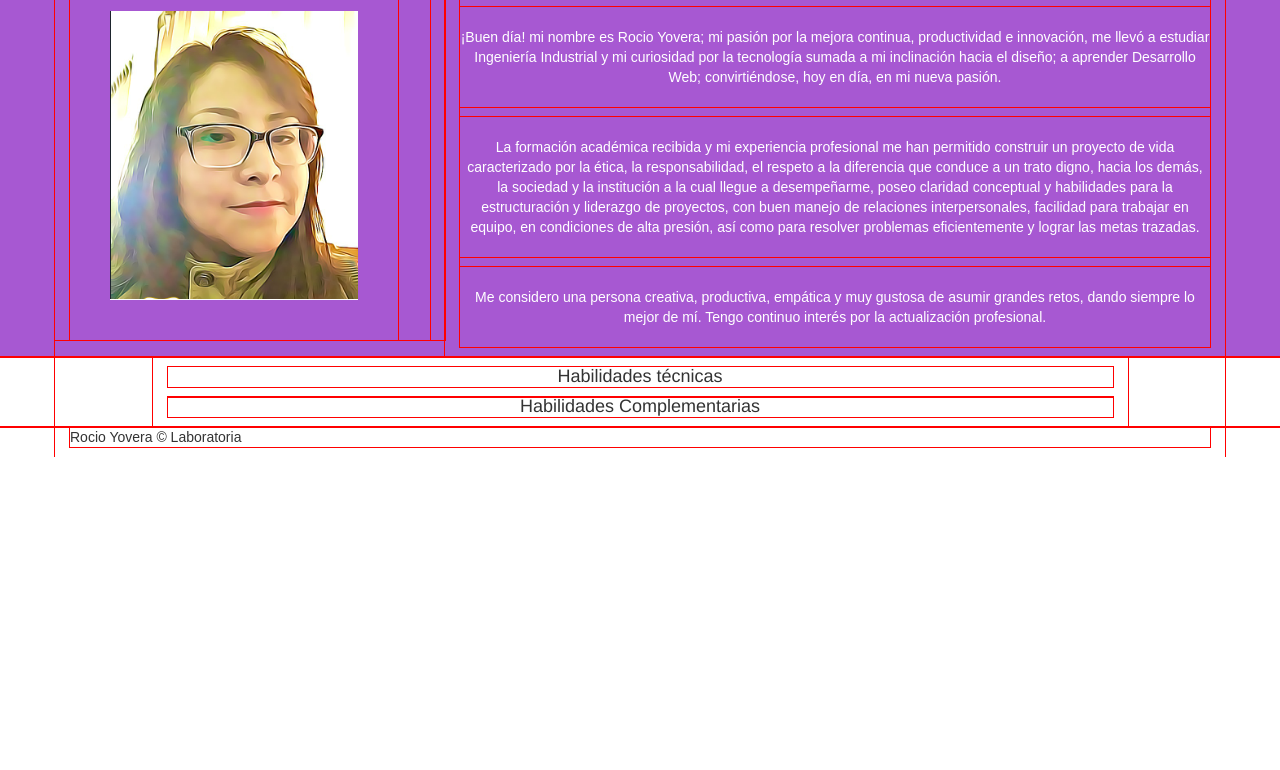
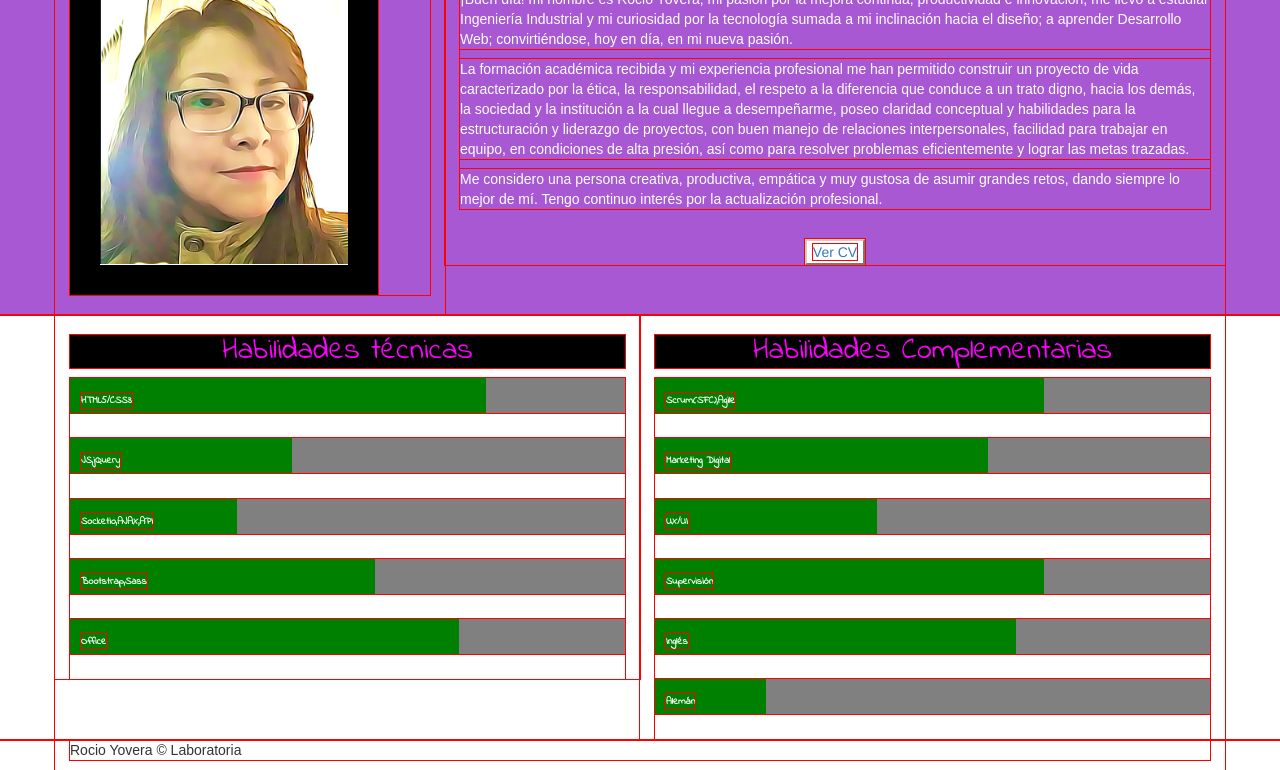
Before and after one commit to Xiovera/XioveraPortfolio, a plain HTML site: page index.html in a window 1280 px wide. Shown: the part 579-1349 px from the top of the page. Before the commit the page ends 1036 px from the top, so only its background shows below. Drawn offline with nearby package versions, Linux system fonts and the light colour scheme; a web font is replaced by a local one.

Commit message:
fin sin efectos

```diff
--- a/index.html
+++ b/index.html
@@ -5,6 +5,7 @@
 	<meta http-equiv="X-UA-Compatible" content="IE=edge"/>
 	<meta name="viewport" content="width=device-width, initial-scale=1"/>
   	<title>Portafolio</title>
+  	<link rel="shortcut icon" type="image/x-icon" href="img/favicon.ico">
     <link rel="stylesheet" href="css/bootstrap.min.css" type="text/css">
   	<script src="js/bootstrap.min.js"></script>
   	<link rel="stylesheet" href="css/main.css" type="text/css">
@@ -19,7 +20,7 @@
 				    </button>
 				    <a class="navbar-brand" href="#">
 				    	<div>
-							<img src="img/logogr.png" alt="logo" width="40px" class="img-responsive option animated pulse ">
+							<img src="img/logogr.png" alt="logo" width="40px" class="img-responsive option animated pulse">
 						</div>
 				    </a>
 			    </div>
@@ -52,6 +53,7 @@
 	</section>
 	<!----------- end hero section------>
 	<section class="about-me" id="mi">
+	<div class="fondo-oscuro">
 		<div class="container">
 			<div class="row">
 				<div class="col-md-4 col-sm-4 col-xs-12">
@@ -60,11 +62,13 @@
 					</div>
 				</div>
 				<div class="col-md-8 col-sm-8 col-xs-12">
-					<div class="text-center">
+					<div class="text-justified">
 						<h3>Sobre mí</h3>
 						<p>¡Buen día! mi nombre es Rocio Yovera; mi pasión por la mejora continua, productividad e innovación, me llevó a estudiar Ingeniería Industrial y mi curiosidad por la tecnología sumada a mi inclinación hacia el diseño; a aprender Desarrollo Web; convirtiéndose, hoy en día, en mi nueva pasión.</p>
 						<p>La formación académica recibida y mi experiencia profesional me han permitido construir un proyecto de vida caracterizado por la ética, la responsabilidad, el respeto a la diferencia que conduce a un trato digno, hacia los demás, la sociedad y la institución a la cual llegue a desempeñarme, poseo claridad conceptual y habilidades para la estructuración y liderazgo de proyectos, con buen manejo de relaciones interpersonales, facilidad para trabajar en equipo, en condiciones de alta presión, así como para resolver problemas eficientemente y lograr las metas trazadas.</p>
 						<p>Me considero una persona creativa, productiva, empática y muy gustosa de asumir grandes retos, dando siempre lo mejor de mí. Tengo continuo interés por la actualización profesional. </p>
+					</div>
+					<button class="btn-default center-block"><a href="#" src="docs/RocioYovera.pdf">Ver CV</a></button>
 				</div>
 			</div>
 		</div>
@@ -74,11 +78,27 @@
 	<section class="skills" id="skills">
 		<div class="container">
 			<div class="row">
-				<div class="text-center col-md-10 col-md-offset-1 col-sm-10 col-sm-offset-1 col-xs-12">
-					<h4>Habilidades técnicas</h4>
-					<p></p>
-					<h4>Habilidades Complementarias</h4>
-					<p></p>
+				<div class="text-center col-md-6 col-sm-6 col-xs-12">
+					<h3 class="text-center">Habilidades técnicas</h3>
+					<div class="text-left">
+						<progress value="75" max="100"></progress><span>HTML5/CSS3</span>
+						<progress value="40" max="100"></progress><span>JS,jQuery</span>
+						<progress value="30" max="100"></progress><span>Socketio,AJAX,API</span>
+						<progress value="55" max="100"></progress><span>Bootstrap,Sass</span>
+						<progress value="70" max="100"></progress><span>Office</span>
+					</div>
+				</div>
+				<div class="col-md-6 col-sm-6 col-xs-12">
+					<h3 class="text-center">Habilidades Complementarias</h3>
+					<div class="text-left">
+						<progress value="70" max="100"></progress><span>Scrum(SFC),Agile</span>
+						<progress value="60" max="100"></progress><span>Marketing Digital</span>
+						<progress value="40" max="100"></progress><span>UX/UI</span>
+						<progress value="70" max="100"></progress><span>Supervisión</span>
+						<progress value="65" max="100"></progress><span>Inglés</span>
+						<progress value="20" max="100"></progress><span>Alemán</span>
+
+					</div>
 				</div>
 			</div>
 		</div>
@@ -101,5 +121,8 @@
 		</div>
 	</div>
 </footer>
+	<script type="text/javascript" src="js/main.js"></script>
+	<script src="https://code.jquery.com/jquery-1.11.1.min.js"></script>
+	<!--<script src="https://ajax.googleapis.com/ajax/libs/jquery/1.11.3/jquery.min.js"></script> -->
 </body>
 </html>
--- /dev/null
+++ b/js/main.js
@@ -0,0 +1,9 @@
+$(document).ready(function(){
+  $('progress').each(function() {
+    var max = $(this).val();
+    $(this).val(0).animate({ value: max }, { duration: 2000, easing: 'easeOutCirc' });
+			});
+  $('.carousel').carousel({
+  interval: 2000
+	})
+});
--- a/sass/main.scss
+++ b/sass/main.scss
@@ -9,16 +9,28 @@ $color-secundario: #ff00ff;
 	outline: 1px solid red;
 }
 
+
 h1{
 	font-family: $font-family1;
+	font-size: $font-size*5;
 	color: $color-secundario;
 }
-li, h3{
+h3{
 	font-family: $font-family2;
+	font-size: $font-size*3;
 }
-p{
+li{
+	font-family: $font-family2;
+	font-size: $font-size*2;
+}
+p, span{
 	font-family: $font-family3;
 }
+
 @import 'parciales/_header';
 @import 'parciales/_hero';
 @import 'parciales/_about';
+@import 'parciales/_skills';
+//@import 'parciales/_projects';
+//@import 'parciales/_contact';
+//@import 'parciales/_footer';
--- a/sass/parciales/_about.scss
+++ b/sass/parciales/_about.scss
@@ -2,14 +2,18 @@
 	background-color: $color-principal;
 	h3 {
 	color: $color-secundario;
+	background-color: black;
 	}
-	p, h3 {
+	p{
 	color: white;
-	padding-top: 20px;
-	padding-bottom: 20px;
 	}
 	img{
-	padding: 40px;
-	margin-top:60px;
+	background-color: black;
+	padding: 30px;
+	margin-top:20px;
+	margin-bottom:20px;
+	}
+	button{
+	margin-top:30px;
 	}
 }
--- a/sass/parciales/_header.scss
+++ b/sass/parciales/_header.scss
@@ -2,7 +2,11 @@ header {
 	.navbar{
 	background-color: black;
 	}
-	a{
+	a, .glyphicon{
 	color: $color-principal;
 	}
+	.logo{
+	margin-left: 10px;
+	margin-bottom: 10px;
+	}
 }
--- a/sass/parciales/_hero.scss
+++ b/sass/parciales/_hero.scss
@@ -8,12 +8,7 @@ background-size: cover;
 	padding-bottom: 200px;
 	padding-top: 200px;
 	}
-	h1{
-	font-family: $font-family1;
+	h1, small{
 	color: white;
 	}
-	small{
-	color: white;
-	}
-
 }
--- a/sass/parciales/_skills.scss
+++ b/sass/parciales/_skills.scss
@@ -0,0 +1,37 @@
+.skills{
+	background-color: white;
+
+	h3{
+	color: $color-secundario;
+	background-color: black;
+	}
+
+	span {
+    top: -30px;
+    left: 2%;
+    position: relative;
+    font-size: $font-size;
+    font-weight: bolder;
+    font-family: $font-family2;
+    color: #fff;
+	}
+
+	progress {
+	    background-color: $color-principal;
+	    border: 0;
+	    height: 2.5em;
+	    width: 100%;
+	    ::-webkit-progress-bar {
+	    background-color: #329ad1;
+		}
+		::-webkit-progress-bar {
+	    background-color: #329ad1;
+		}
+		::-webkit-progress-value {
+	    background-color: $color-secundario;
+		}
+		::-moz-progress-bar {
+	    background-color: $color-secundario;
+		}
+	}
+}
```
Also changed, not shown: css/main.css, img/cel.jpg (added), img/creamy.png (added), img/favicon.ico (added), img/github.png (added), img/gmail.png (added), img/lyft.png (added), img/skills.jpg (added), 4 other files. Lines whose indentation alone changed are shown as unchanged.
